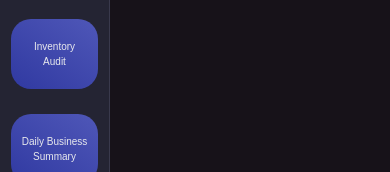
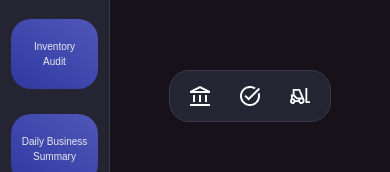
Before and after one commit to qucore-dynamic/qucore-mvp-frontend, a Next.js app: page / in a window 390 px wide. Shown: the part 666-838 px from the top of the page. Built offline with nearby package versions, Linux system fonts and the light colour scheme; a web font is replaced by a local one.

Commit message:
the tab bar has been created

```diff
--- /dev/null
+++ b/src/components/ui/Panel/Panel.scss
@@ -0,0 +1,34 @@
+@use '../../../app/variables.scss' as vars;
+
+@media screen and (max-width: 56.25rem) {
+  .Panel {
+    padding-inline: 1.25rem;
+    gap: 1.875rem;
+
+    &_img {
+      width: 1.25rem;
+    }
+  }
+}
+
+@media screen and (max-width: 21.875rem) {
+  .Panel {
+    gap: 1.25rem;
+
+    &_img {
+      width: 0.938rem;
+    }
+  }
+}
+
+@media screen and (max-width: 15rem) {
+  .Panel {
+    flex-direction: column;
+    gap: 1.875rem;
+    width: 55%;
+
+    &_img {
+      width: 1.25rem;
+    }
+  }
+}
--- /dev/null
+++ b/src/components/ui/Panel/Panel.tsx
@@ -0,0 +1,26 @@
+// Styles
+import './Panel.scss'
+
+const Panel = () => {
+  return (
+    <div className='Panel min-w-17.5 bg-(--bl) border border-(--border) rounded-[20px] absolute bottom-[6.65%] px-11.25 py-3.75 flex justify-center items-center gap-10'>
+      <button className='Panel_btn cursor-pointer'>
+        <img src='images/icons/finances.svg' alt='Finances tab icon' className='Panel_img w-6.25' />
+      </button>
+
+      <button className='Panel_btn cursor-pointer'>
+        <img src='images/icons/todo.svg' alt='ToDo tab icon' className='Panel_img w-6.25' />
+      </button>
+
+      <button className='Panel_btn cursor-pointer'>
+        <img
+          src='images/icons/inventory.svg'
+          alt='Inventory tab icon'
+          className='Panel_img w-6.25'
+        />
+      </button>
+    </div>
+  )
+}
+
+export default Panel
```
